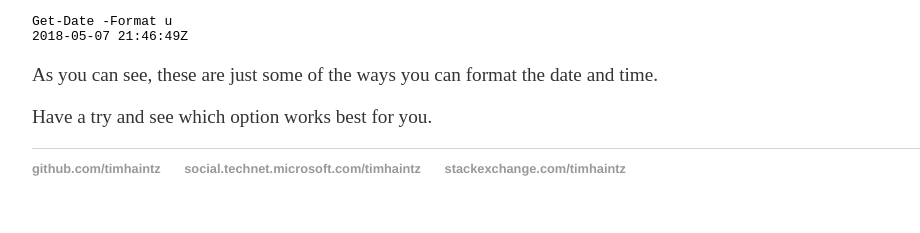
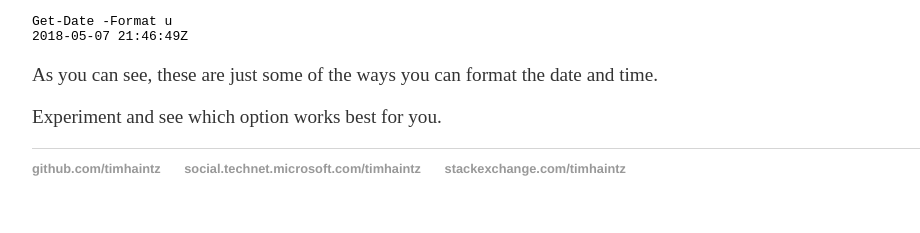
Before and after one commit to timhaintz/timhaintz.github.io, a Jekyll site: the page built from _posts/2018-05-07-Get-Date.md, in a window 1280 px wide. Shown: the part 1255-1488 px from the top of the page, without its empty margins (160-1080 px from the left). Built offline with Jekyll 4.4.1, drawn with Linux system fonts in a browser that asks for light colours.

Commit message:
Update 2018-05-07-Get-Date.md

```diff
--- a/_posts/2018-05-07-Get-Date.md
+++ b/_posts/2018-05-07-Get-Date.md
@@ -64,4 +64,4 @@ Get-Date -Format u
 
 As you can see, these are just some of the ways you can format the date and time.
 
-Have a try and see which option works best for you.
+Experiment and see which option works best for you.
```
